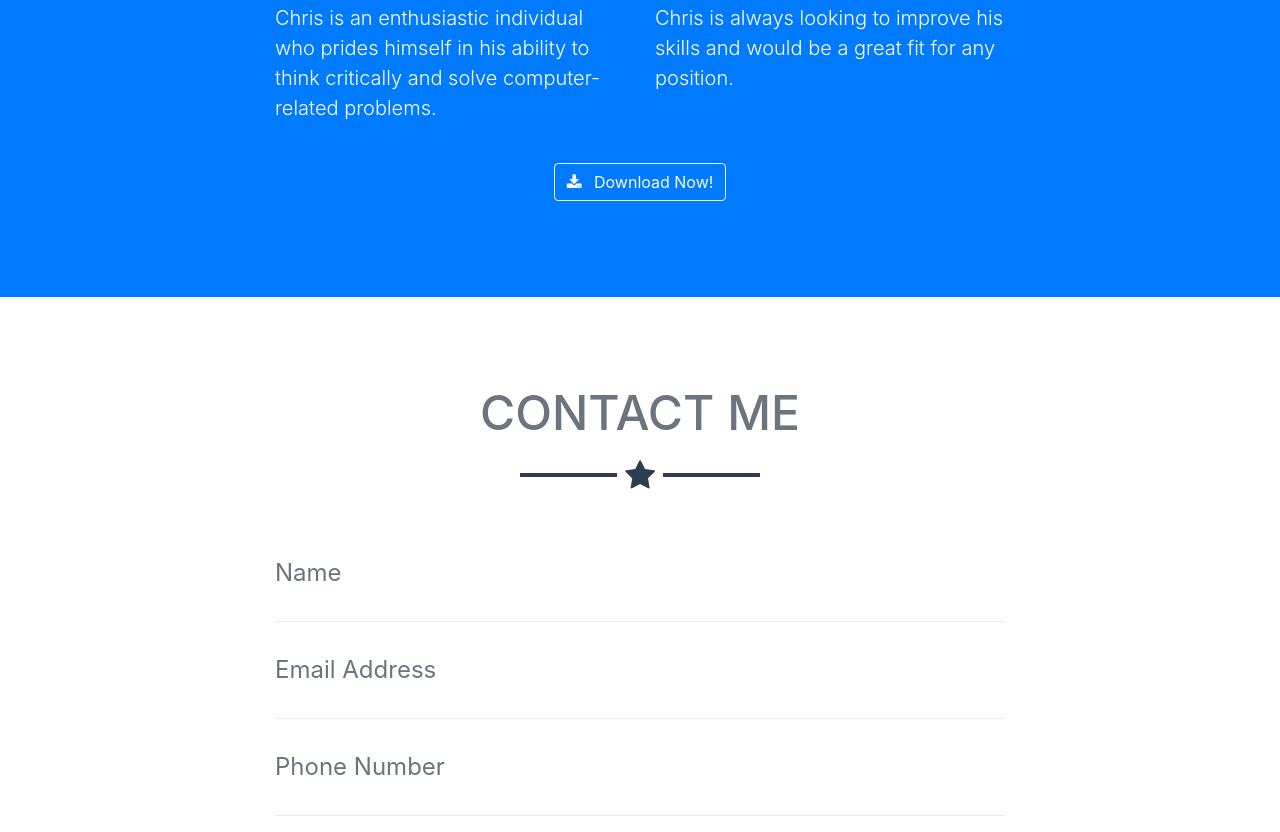
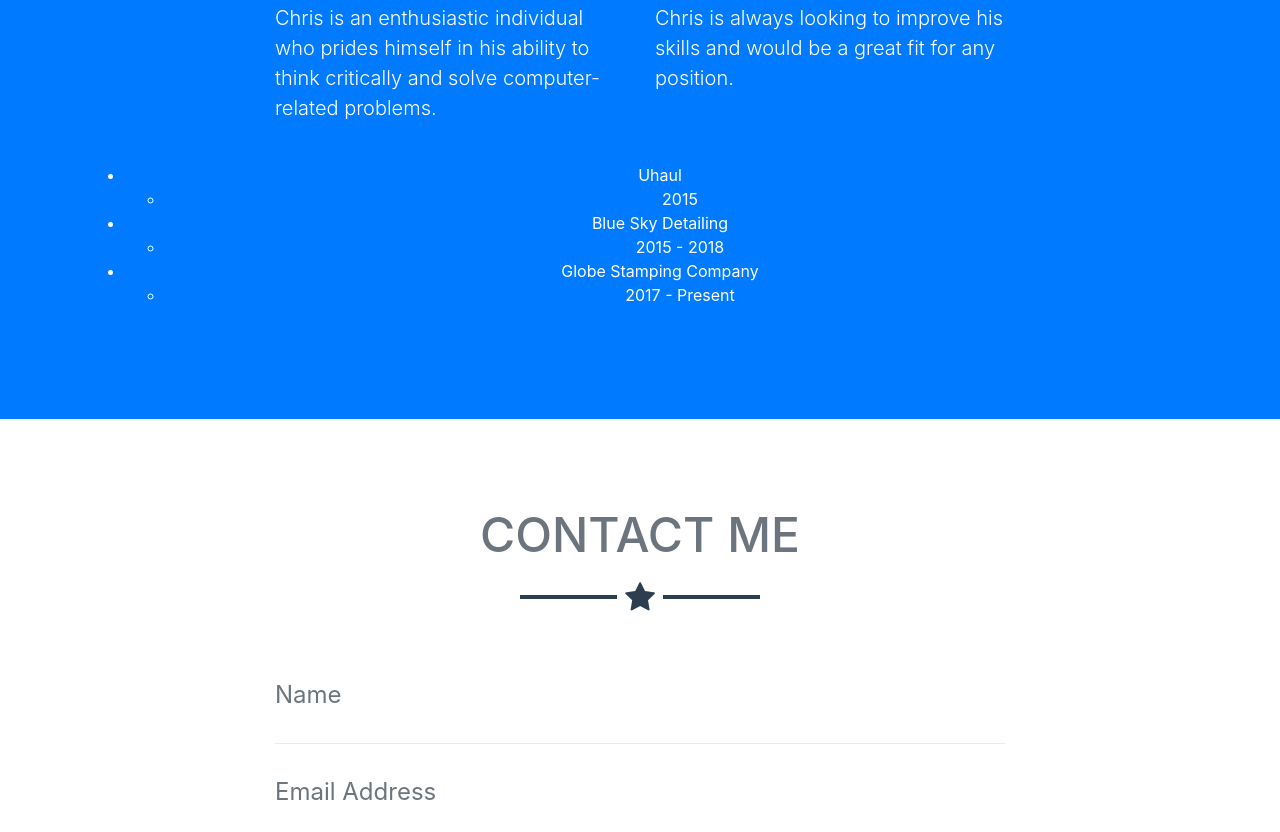
Before and after one commit to cgrothe7770c/cgrothe7770c.github.io, a website with bundled scripts: page index.html in a window 1280 px wide. Shown: the part 1868-2700 px from the top of the page. Built offline with nearby package versions, Linux system fonts and the light colour scheme.

Commit message:
add info

```diff
--- a/index.html
+++ b/index.html
@@ -146,10 +146,20 @@
           </div>
         </div>
         <div class="text-center mt-4">
-          <a class="btn btn-xl btn-outline-light" href="#">
-            <i class="fa fa-download mr-2"></i>
-            Download Now!
-          </a>
+			<ul>
+				<li>Uhaul</li>
+					<ul>
+						<li>2015</li>
+					</ul>
+				<li>Blue Sky Detailing</li>
+					<ul>
+						<li>2015 - 2018</li>
+					</ul>
+				<li>Globe Stamping Company</li>
+					<ul>
+						<li>2017 - Present</li>
+					</ul>
+			</ul>
         </div>
       </div>
     </section>
@@ -209,8 +219,7 @@
         <div class="row">
           <div class="col-md-4 mb-5 mb-lg-0">
             <h4 class="text-uppercase mb-4">Location</h4>
-            <p class="lead mb-0">2215 John Daniel Drive
-              <br>Clark, MO 65243</p>
+            <p class="lead mb-0">Kitchener, Ontario, Canada</p>
           </div>
           <div class="col-md-4 mb-5 mb-lg-0">
             <h4 class="text-uppercase mb-4">Around the Web</h4>
@@ -253,7 +262,7 @@
 
     <div class="copyright py-4 text-center text-white">
       <div class="container">
-        <small>Copyright &copy; Your Website 2018</small>
+        <small>Copyright &copy; Chris Grothe 2018</small>
       </div>
     </div>
 
```
